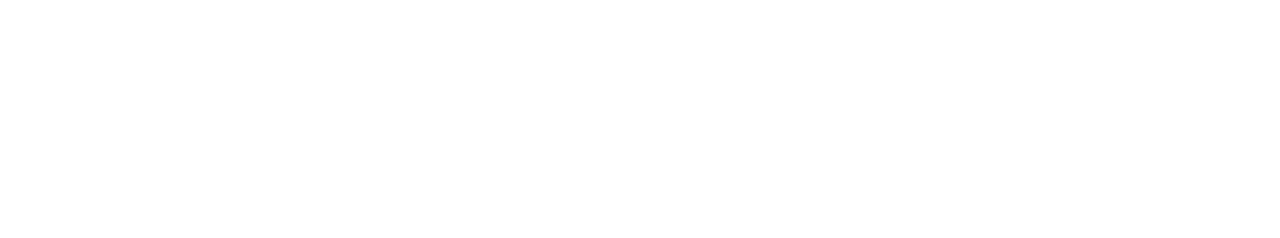
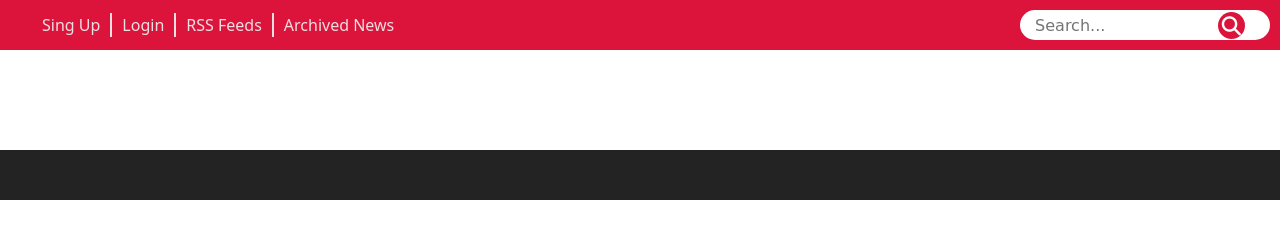
Before and after one commit to ulugbekabdulloyev22/MitSoft, a plain HTML site: page Lesson 17 practice/index.html in a window 1280 px wide. Drawn offline with nearby package versions, Linux system fonts and the light colour scheme.

Commit message:
div-top part completed

```diff
--- a/Lesson 17 practice/CSS/stayl.scss
+++ b/Lesson 17 practice/CSS/stayl.scss
@@ -3,3 +3,85 @@
     padding: 0;
     box-sizing: border-box;
 }
+
+.header{
+    // border: 2px solid red;
+    margin: auto;
+    width: 100vw;
+    height: 100vh;
+
+    .nav{
+        border: inherit;
+        width: inherit;
+        height: 200px;
+
+        .div-top{
+            border: inherit;
+            width: inherit;
+            height: 50px;
+            display: flex;
+            justify-content: space-between;
+            align-items: center;
+            background-color: crimson;
+
+            .ul-1{
+                display: flex;
+                list-style: none;
+
+                li{
+                    margin-top: 15px;
+                    padding: 0px 10px 0 10px;
+                    border-right: 2px solid #eeee;
+                    &:nth-of-type(4){
+                        border: none;
+                    }
+
+                    a{
+                        text-decoration: none;
+                        color: #eeee;
+                    }
+                }
+            }
+            form{
+                position: relative;
+                margin-right: 10px;
+                input{
+                    background-color: white;
+                    width: 250px;
+                    height: 30px;
+                    border-radius: 30px;
+                    border: none;
+                    outline: none;
+                    font-family: cursive;
+                    padding: 10px;
+                    padding-right: 25px;
+                }
+                i{
+                    padding: 4px;
+                    position: absolute;
+                    top: 2px;
+                    right: 25px;
+                    font-size: 1.2rem;
+                    background-color: crimson;
+                    color: white;
+                    border-radius: 50%;
+                    cursor: pointer;
+                }
+            }
+        }
+
+        .div-center{
+            border: inherit;
+            width: inherit;
+            height: 100px;
+            background-color: white;
+        }
+
+        .div-bottom{
+            border: inherit;
+            width: inherit;
+            height: 50px;
+            background-color: rgb(36, 35, 35);
+        }
+    }
+}
--- a/Lesson 17 practice/index.html
+++ b/Lesson 17 practice/index.html
@@ -19,6 +19,25 @@
     <link rel="stylesheet" href="CSS/stayl.css">
 </head>
 <body>
+    <header class="header">
+        <nav class="nav">
+            <div class="div-top">
+                <ul class="ul-1">
+                    <li><a href="#">Sing Up</a></li>
+                    <li><a href="#">Login</a></li>
+                    <li><a href="#">RSS Feeds</a></li>
+                    <li><a href="#">Archived News</a></li>
+                </ul>
 
+                <form action="">
+                    <input type="search" placeholder=" Search...">
+
+                    <i class="fas fa-search"></i>
+                </form>
+            </div>
+            <div class="div-center"></div>
+            <div class="div-bottom"></div>
+        </nav>
+    </header>
 </body>
 </html>
```
Also changed, not shown: Lesson 17 practice/CSS/stayl.css, 1 other file.
